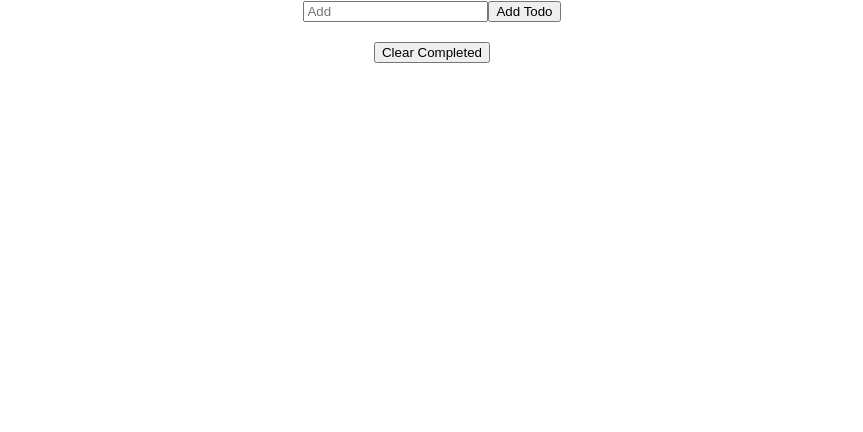
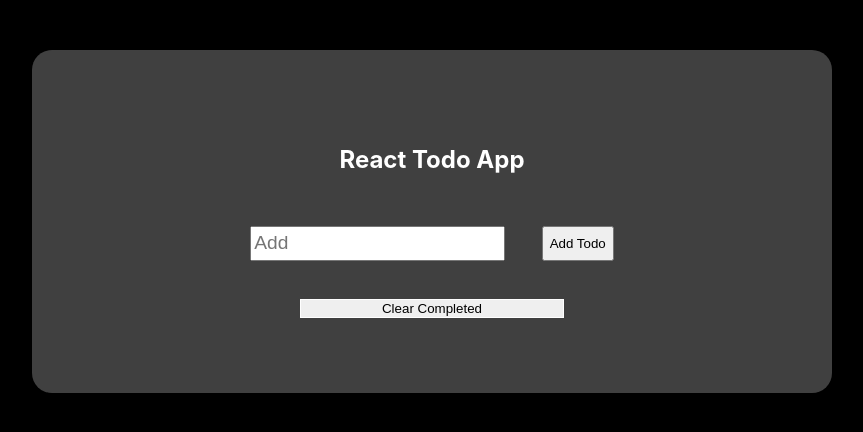
Before and after one commit to bloominstituteoftechnology/reducer-todo, a React (Create React App) app in the folder todo/: page / in a window 1280 px wide. Shown: the top 432 px of the page, without its empty margins (208-1071 px from the left). Built offline with nearby package versions, Linux system fonts and the light colour scheme.

Commit message:
Added Styling

```diff
--- a/todo/package.json
+++ b/todo/package.json
@@ -6,6 +6,7 @@
     "@testing-library/jest-dom": "^4.2.4",
     "@testing-library/react": "^9.5.0",
     "@testing-library/user-event": "^7.2.1",
+    "node-sass": "^4.13.1",
     "react": "^16.13.0",
     "react-dom": "^16.13.0",
     "react-scripts": "3.4.0"
--- a/todo/src/App.css
+++ /dev/null
@@ -1,9 +0,0 @@
-.App {
-  text-align: center;
-}
-
-.completed{
-  text-decoration: strike-through;
-  cursor: pointer;
-  color: rgba(0,0,0,0.2);
-}
--- a/todo/src/App.js
+++ b/todo/src/App.js
@@ -1,7 +1,7 @@
 import React, { useReducer} from 'react';
 import { TodoForm } from './component/TodoForm';
 import { TodoList } from './component/TodoList';
-import './App.css';
+import './style/App.scss';
 import { initialState, reducer } from './reducers/reducer';
 
 function App() {
@@ -29,12 +29,15 @@ function App() {
 
 return (
         <div className="App">
+            <h2>React Todo App</h2>
+            <p></p>
             <TodoForm addTodo={addTodo} />
             <TodoList state={state} handleComplete={handleComplete} />
 
-            <button onClick={(event) =>{
-                event.preventDefault();
-                clearCompleted();}}
+            <button className="ClearButton"
+                onClick={(event) =>{
+                    event.preventDefault();
+                    clearCompleted();}}
             >Clear Completed</button>
 
         </div>
--- a/todo/src/component/Todo.js
+++ b/todo/src/component/Todo.js
@@ -4,7 +4,7 @@ export function Todo(props) {
 	//console.log("Todo.js ~ ", props);
 
 	return(
-		<div>
+		<div className="Todo">
 			<h3 className={props.item.completed ? 'completed' : ''}
 				onClick={(event) => {
 					event.preventDefault();
--- a/todo/src/component/TodoList.js
+++ b/todo/src/component/TodoList.js
@@ -5,7 +5,7 @@ export function TodoList(props) {
 	//console.log("TodoList.js ~ ", props);
 
 	return(
-		<div>
+		<div className="list">
 			{props.state.map((item) => {
 				return <Todo item={item} key={item.id} handleComplete={props.handleComplete} />
 			})}
--- /dev/null
+++ b/todo/src/style/App.scss
@@ -0,0 +1,55 @@
+body{
+	background-color: rgba(0,0,0,1);
+	color: white;
+
+	.App {
+		background-color: rgba(128,128,128,0.5);
+		border-radius: 20px;
+		text-align: center;
+		width: 800px;
+		height: auto;
+		margin: 50px auto;
+		padding: 75px 0px;
+		display: flex;
+		flex-direction: column;
+
+		form{
+			display: flex;
+			justify-content: space-around;
+			width: 50%;
+			margin: 0px auto;
+
+			input{
+				line-height: 1.8rem;
+				font-size: 1.2rem;
+			}
+		}
+
+		.list{
+			margin: 10px auto;
+			max-width: 400px;
+
+			.Todo{
+				width: 100%;
+
+				&:hover{
+					background-color: rgba(128,128,128,0.2);
+				}
+			}//Todo
+		}//List
+
+		.ClearButton{
+			border: 1px white solid;
+			cursor: pointer;
+			width: 33%;
+			margin: 0px auto;
+		}
+
+		.completed{
+			text-decoration: line-through;
+			cursor: pointer;
+			color: rgba(0,0,0,0.4);
+		}
+
+	}//App
+}//body
```
Also changed, not shown: todo/src/component/TodoForm.js (line endings or trailing spaces), 1 other file (tests, documents, lock files or other folders).
